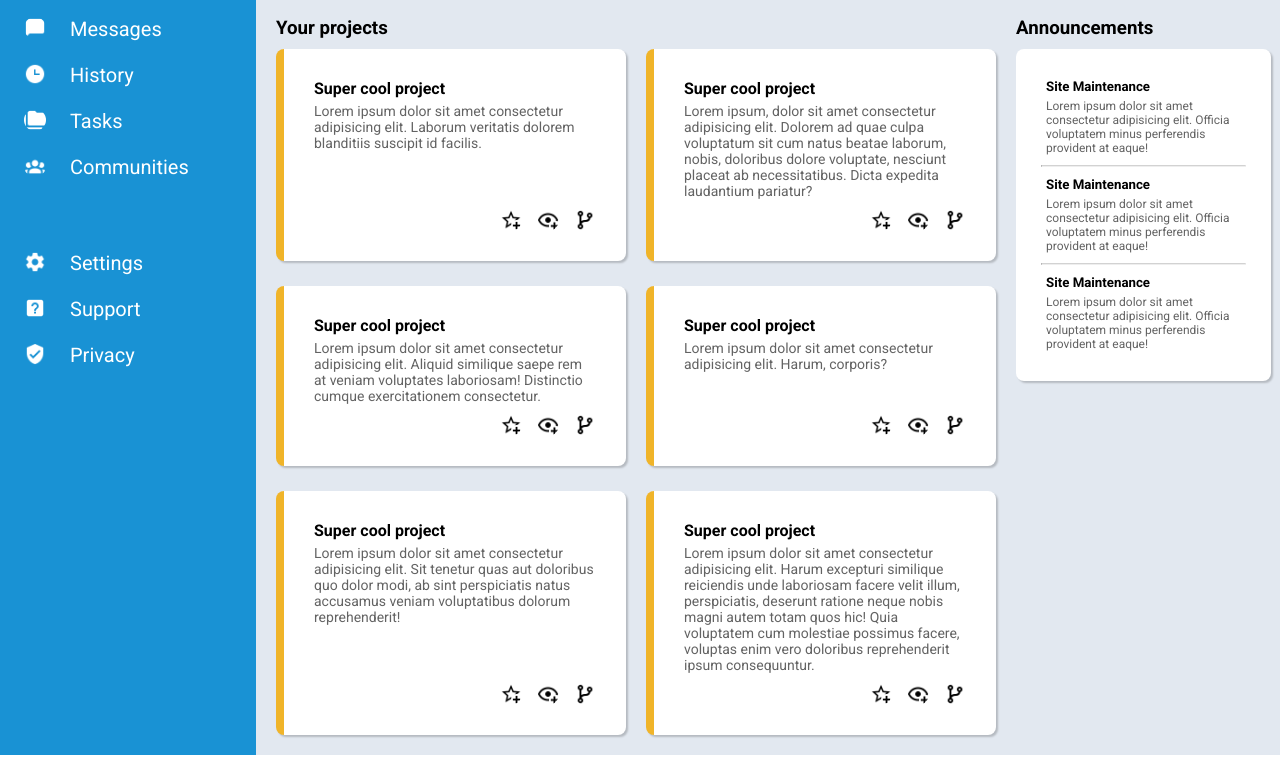
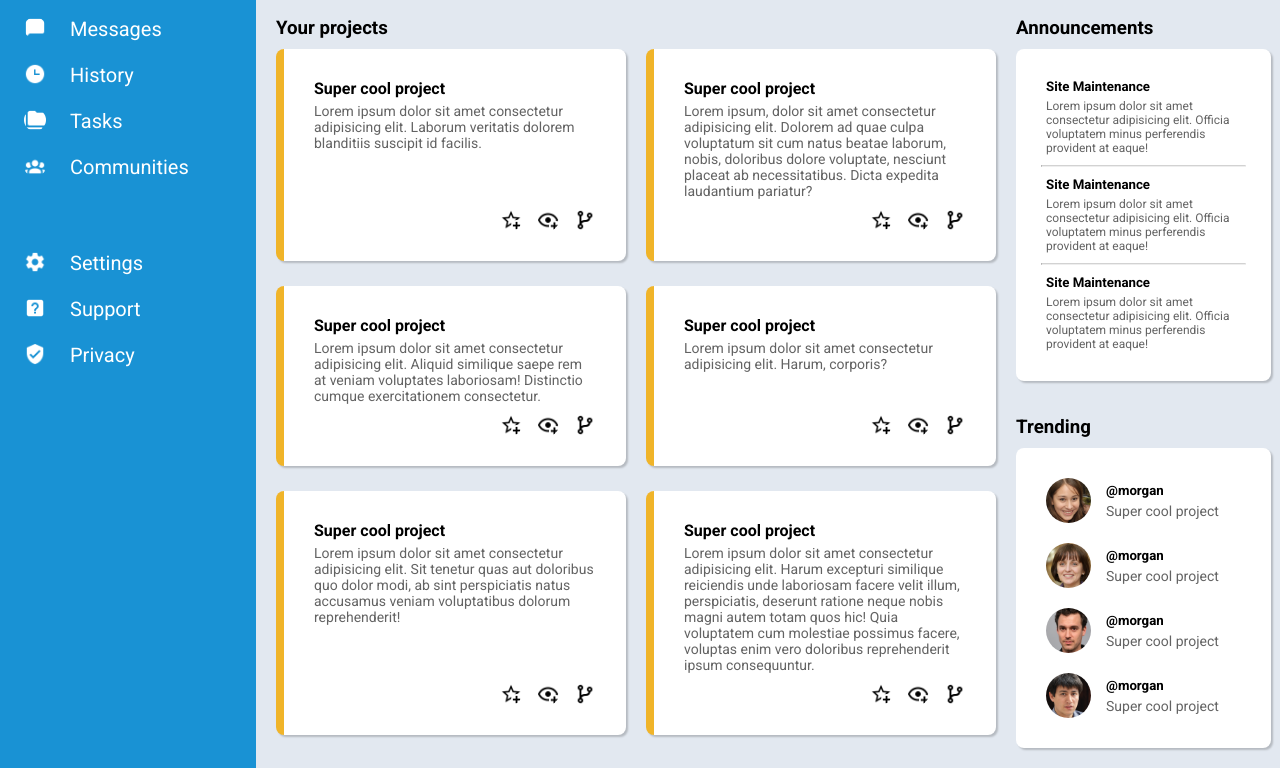
Before and after one commit to NikolaKasabov/odin-project-exercises, a plain HTML site: page 1.Foundations/Project Admin Dashboard/index.html in a window 1280 px wide. Shown: the part 188-956 px from the top of the page. Drawn offline with Linux system fonts and the light colour scheme.

Commit message:
project admin dashboard completed

```diff
--- a/1.Foundations/Project Admin Dashboard/index.html
+++ b/1.Foundations/Project Admin Dashboard/index.html
@@ -205,6 +205,7 @@
       </div>
 
       <div class="right">
+
         <div class="announcements">
           <h3>Announcements</h3>
           <div class="announcements-container">
@@ -224,6 +225,48 @@
             </div>
           </div>
         </div>
+
+        <div class="trending">
+          <h3>Trending</h3>
+          <div class="trending-container">
+            <div class="el">
+              <div class="image-container">
+                <img src="img/person2.jpg" alt="" class="person">
+              </div>
+              <div class="info">
+                <h5>@morgan</h5>
+                <p>Super cool project</p>
+              </div>
+            </div>
+            <div class="el">
+              <div class="image-container">
+                <img src="img/person1.jpg" alt="" class="person">
+              </div>
+              <div class="info">
+                <h5>@morgan</h5>
+                <p>Super cool project</p>
+              </div>
+            </div>
+            <div class="el">
+              <div class="image-container">
+                <img src="img/person3.jpg" alt="" class="person">
+              </div>
+              <div class="info">
+                <h5>@morgan</h5>
+                <p>Super cool project</p>
+              </div>
+            </div>
+            <div class="el">
+              <div class="image-container">
+                <img src="img/person4.jpg" alt="" class="person">
+              </div>
+              <div class="info">
+                <h5>@morgan</h5>
+                <p>Super cool project</p>
+              </div>
+            </div>
+          </div>
+        </div>
       </div>
     </section>
 
--- a/1.Foundations/Project Admin Dashboard/style.css
+++ b/1.Foundations/Project Admin Dashboard/style.css
@@ -228,7 +228,8 @@ body {
   margin-bottom: 10px;
 }
 
-.main .right .announcements-container {
+.main .right .announcements-container,
+.main .right .trending-container {
   width: 255px;
   padding: 30px;
   background-color: #fff;
@@ -249,4 +250,33 @@ body {
   font-size: 12px;
   color: #636363;
 }
+
+.main .right .trending {
+  margin-top: 35px;
+}
+
+.main .right .trending h3 {
+  margin-bottom: 10px;
+}
+
+.main .right .trending-container .el {
+  display: flex;
+  align-items: center;
+  gap: 15px;
+}
+
+.main .right .trending-container .el:not(:last-child) {
+  margin-bottom: 20px;
+}
+
+.main .right .trending-container .el p {
+  margin-top: 5px;
+  font-size: 14px;
+  color: #636363;
+}
+
+.main .right .trending-container .person {
+  width: 45px;
+  display: block;
+}
 /* main end */
```
